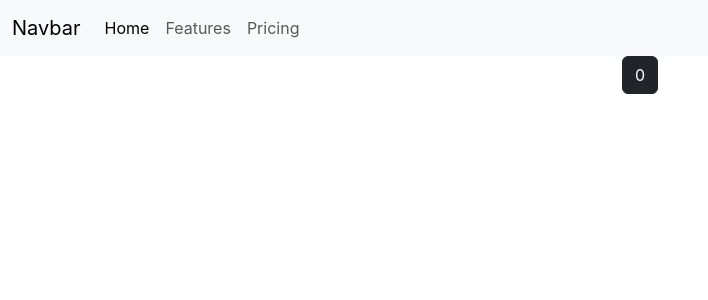
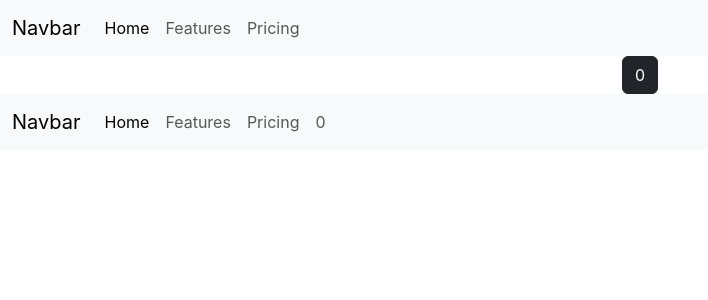
Before and after one commit to FLogan1991/React_Assignment, a React (Create React App) app: page / in a window 1280 px wide. Shown: the top 300 px of the page, without its empty margins (0-708 px from the left). Built offline with nearby package versions, Linux system fonts and the light colour scheme.

Commit message:
updated calls to fix issues in body.jsx and nav.js

```diff
--- a/src/components/Body.jsx
+++ b/src/components/Body.jsx
@@ -1,4 +1,5 @@
 import React, {Component} from "react";
+import Nav from "./Nav";
 
 class Body extends Component{
     constructor(props){
@@ -14,9 +15,12 @@ class Body extends Component{
             this.setState({count: currentCount})
         }
         return(
-            <button type="button" class="btn btn-dark" onClick={increment}>
-                {this.state.count}
-            </button>
+            <React.Fragment>
+                <button type="button" class="btn btn-dark" onClick={increment}>
+                    {this.state.count}
+                </button>
+                <Nav count={this.state.count} incrementFunc={increment} />
+            </React.Fragment>
         )
     }
 
--- a/src/components/Nav.js
+++ b/src/components/Nav.js
@@ -1,5 +1,5 @@
 const Nav = (props) => {
-    const {incrementFunction, count} = props
+    const {incrementFunc, count} = props
     return(
         <nav class="navbar navbar-expand-lg bg-body-tertiary">
             <div class="container-fluid">
@@ -20,7 +20,7 @@ const Nav = (props) => {
                 <a class="nav-link" href="#">Pricing</a>
             </li>
             <li class="nav-item">
-                <button class="nav-link" aria-disabled="true" onClick={incrementFunction}>{count}</button>
+                <button class="nav-link" aria-disabled="true" onClick={incrementFunc}>{count}</button>
             </li>
         </ul>
         </div>
```
